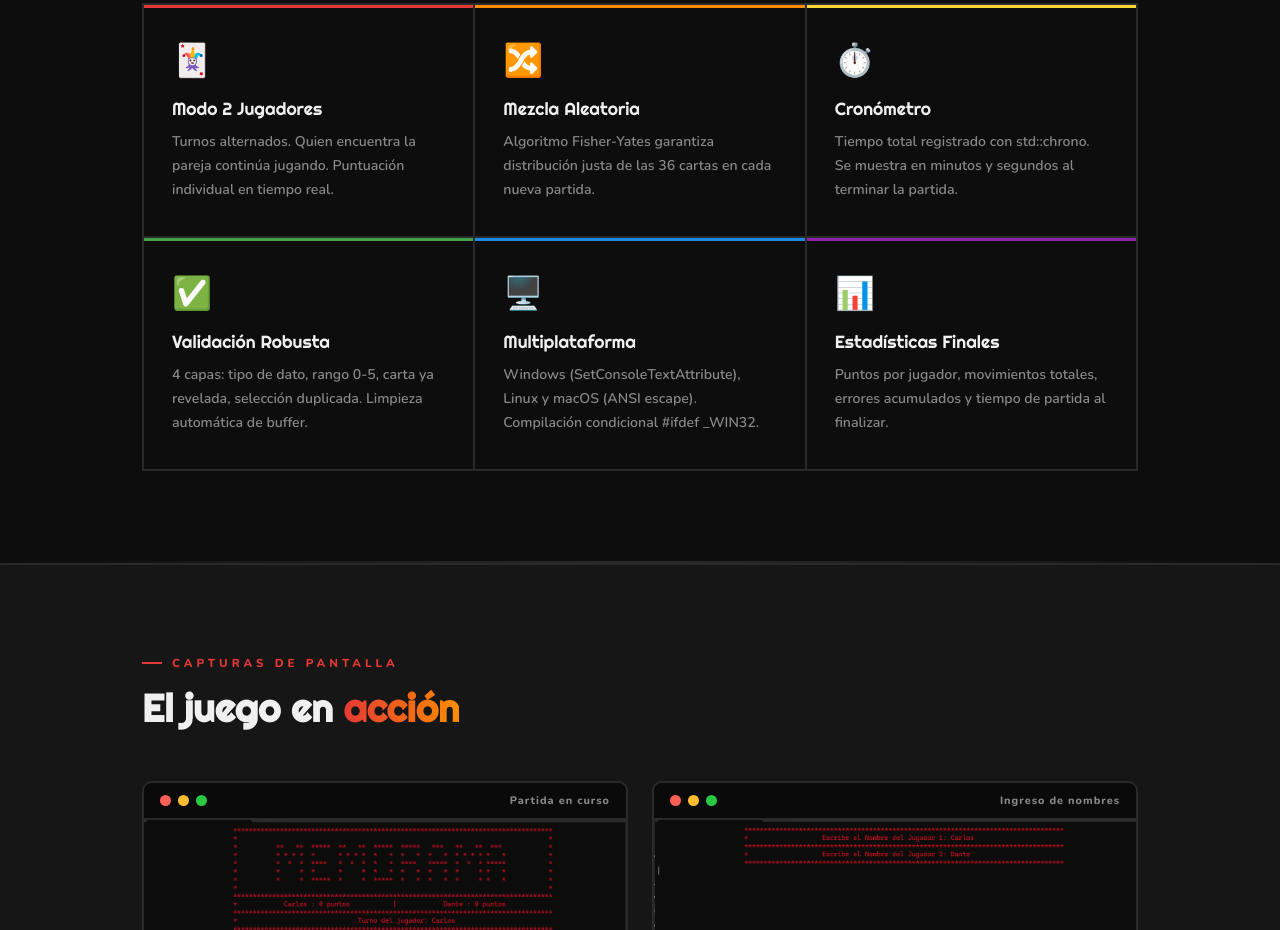
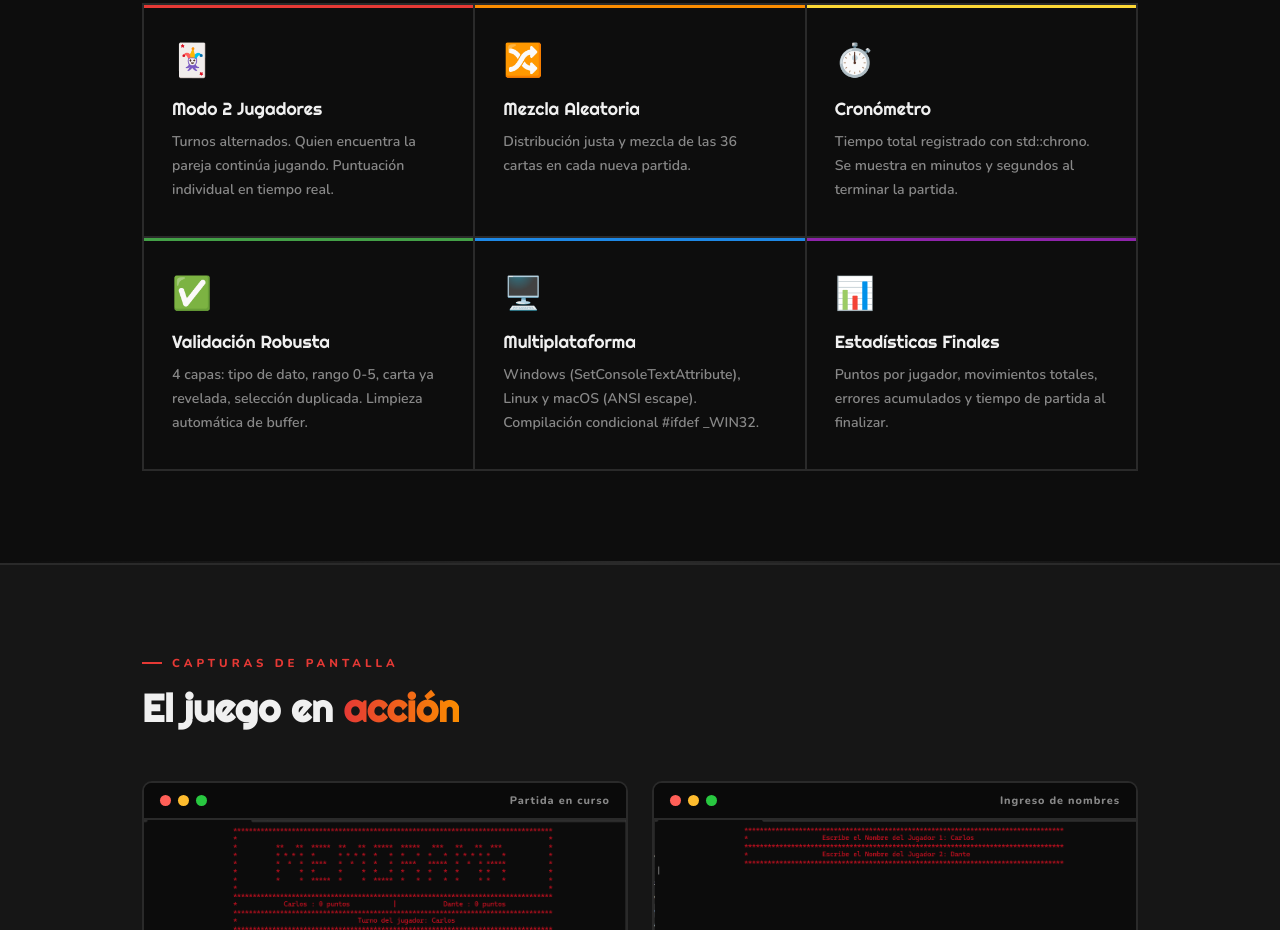
Before and after one commit to TheNarratorVIMMXX/LetterCards, a plain HTML site: page index.html in a window 1280 px wide. Shown: the part 1357-2287 px from the top of the page. Drawn offline with nearby package versions, Linux system fonts and the light colour scheme.

Commit message:
Update index.html

```diff
--- a/index.html
+++ b/index.html
@@ -139,7 +139,7 @@
                         <div class="feat-stripe fs2"></div>
                         <span class="feat-icon">🔀</span>
                         <p class="feat-title">Mezcla Aleatoria</p>
-                        <p class="feat-desc">Algoritmo Fisher-Yates garantiza distribución justa de las 36 cartas en cada nueva partida.</p>
+                        <p class="feat-desc">Distribución justa y mezcla de las 36 cartas en cada nueva partida.</p>
                     </div>
                     <div class="feat-item">
                         <div class="feat-stripe fs3"></div>
```
